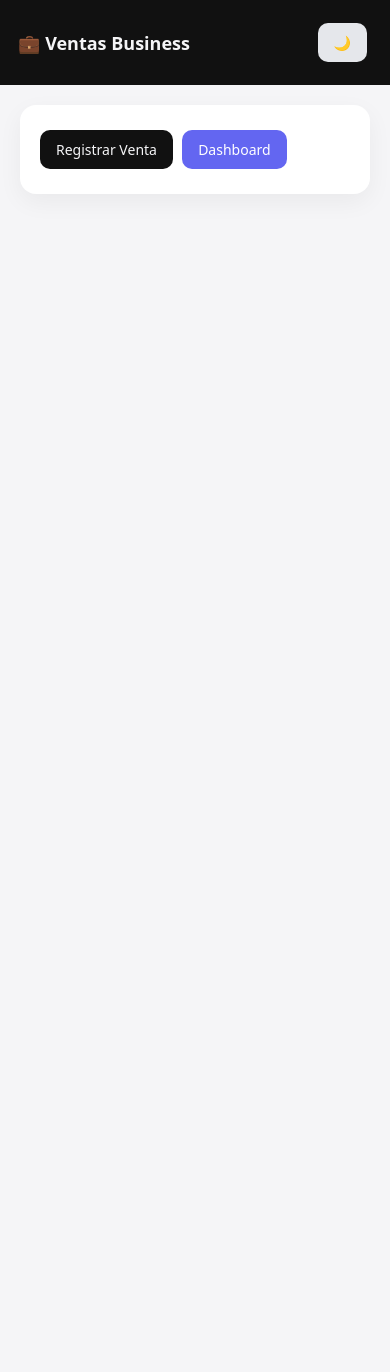
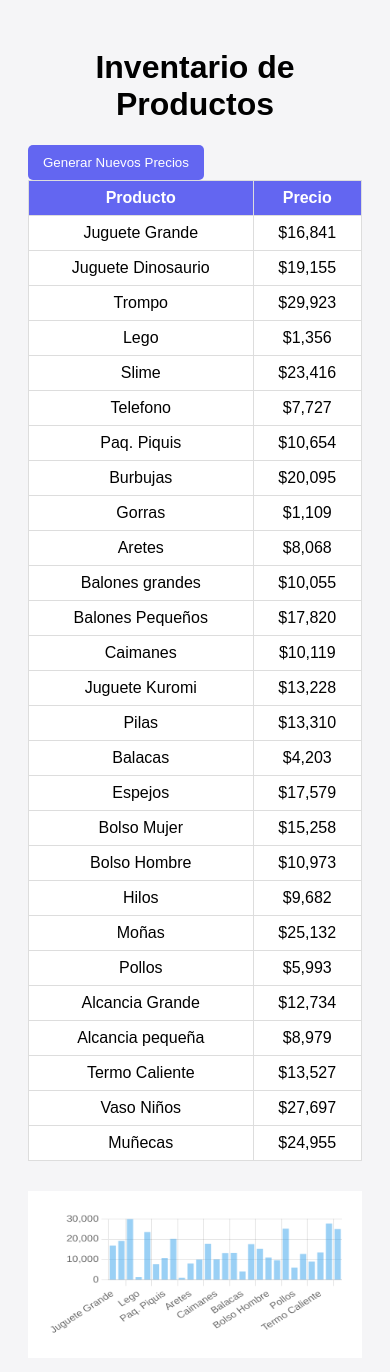
Before and after one commit to JeffersonDiazSalinas/Ventas-APP, a plain HTML site: page index.html in a window 390 px wide. Before the commit the page ends 844 px from the top, so only its background shows below. Drawn offline with nearby package versions, Linux system fonts and the light colour scheme.

Commit message:
Refactor index.html structure and stylingupdate1

```diff
--- a/index.html
+++ b/index.html
@@ -5,305 +5,170 @@
 <meta name="viewport" content="width=device-width, initial-scale=1.0">
 <title>Ventas Business</title>
 
-<!-- Chart.js CDN -->
 <script src="https://cdn.jsdelivr.net/npm/chart.js"></script>
 
 <style>
-:root{
---bg:#f5f5f7;
---card:#ffffff;
---text:#111;
---primary:#111;
---accent:#6366f1;
---soft:#e5e7eb;
+body {
+    font-family: Arial, sans-serif;
+    background: #f5f5f7;
+    padding: 20px;
 }
 
-body.dark{
---bg:#0f172a;
---card:#1e293b;
---text:#f1f5f9;
---primary:#f1f5f9;
---accent:#818cf8;
---soft:#334155;
+h1 {
+    text-align: center;
 }
 
-*{
-margin:0;
-padding:0;
-box-sizing:border-box;
-font-family:system-ui,-apple-system;
+table {
+    width: 100%;
+    border-collapse: collapse;
+    background: white;
+    margin-bottom: 30px;
 }
 
-body{
-background:var(--bg);
-color:var(--text);
-transition:0.3s;
+th, td {
+    padding: 8px;
+    border: 1px solid #ddd;
+    text-align: center;
 }
 
-header{
-padding:18px;
-text-align:center;
-font-weight:600;
-font-size:18px;
-background:var(--primary);
-color:var(--bg);
-display:flex;
-justify-content:space-between;
-align-items:center;
+th {
+    background: #6366f1;
+    color: white;
 }
 
-.container{
-max-width:1000px;
-margin:auto;
-padding:20px;
+button {
+    padding: 10px 15px;
+    background: #6366f1;
+    color: white;
+    border: none;
+    cursor: pointer;
+    border-radius: 5px;
 }
 
-.card{
-background:var(--card);
-padding:20px;
-border-radius:16px;
-box-shadow:0 8px 25px rgba(0,0,0,0.05);
-margin-bottom:20px;
+button:hover {
+    opacity: 0.9;
 }
 
-button{
-border:none;
-padding:10px 16px;
-border-radius:10px;
-cursor:pointer;
-margin:5px 5px 5px 0;
-font-size:14px;
-transition:0.2s;
-}
-
-.btn-primary{background:var(--primary);color:var(--bg);}
-.btn-accent{background:var(--accent);color:white;}
-.btn-soft{background:var(--soft);color:var(--text);}
-
-.section{display:none;}
-
-.product{
-background:var(--soft);
-padding:10px;
-border-radius:10px;
-margin-bottom:8px;
-}
-
-.stats{
-display:flex;
-gap:10px;
-flex-wrap:wrap;
-}
-
-.stat{
-flex:1;
-min-width:150px;
-background:var(--soft);
-padding:12px;
-border-radius:12px;
-text-align:center;
-}
-
-canvas{
-max-height:300px;
-}
-
-@media(max-width:600px){
-.stats{flex-direction:column;}
+canvas {
+    background: white;
+    padding: 20px;
 }
 </style>
 </head>
 <body>
 
-<header>
-💼 Ventas Business
-<button onclick="toggleDark()" class="btn-soft">🌙</button>
-</header>
+<h1>Inventario de Productos</h1>
 
-<div class="container">
+<button onclick="reiniciarPrecios()">Generar Nuevos Precios</button>
 
-<div id="menu">
-<div class="card">
-<button class="btn-primary" onclick="showSection('registro')">Registrar Venta</button>
-<button class="btn-accent" onclick="showSection('historial')">Dashboard</button>
-</div>
-</div>
+<table id="tablaProductos">
+<thead>
+<tr>
+<th>Producto</th>
+<th>Precio</th>
+</tr>
+</thead>
+<tbody>
+</tbody>
+</table>
 
-<div id="registro" class="section">
-<div class="card">
-<h3>Nueva Venta</h3>
-<div id="productList"></div>
-<button class="btn-primary" onclick="validarVenta()">Validar</button>
-</div>
-<div id="resumen"></div>
-<button id="btnGuardar" class="btn-accent" style="display:none;" onclick="guardarVenta()">Guardar</button>
-<button class="btn-soft" onclick="showSection('menu')">Volver</button>
-</div>
-
-<div id="historial" class="section">
-
-<div class="card">
-<h3>Estadísticas</h3>
-<div class="stats" id="estadisticas"></div>
-</div>
-
-<div class="card">
 <canvas id="grafica"></canvas>
-</div>
-
-<div id="historialContenido"></div>
-
-<button class="btn-soft" onclick="showSection('menu')">Volver</button>
-
-</div>
-
-</div>
 
 <script>
-const productosBase=["Aretes","Gorras","Brillos","Bolitrones","Slime",
-"Juguete Grande","Juguete Dinosaurio","Trompo","Balaca","Bolso","Cauchos"];
+const nombresProductos = [
+"Juguete Grande",
+"Juguete Dinosaurio",
+"Trompo",
+"Lego",
+"Slime",
+"Telefono",
+"Paq. Piquis",
+"Burbujas",
+"Gorras",
+"Aretes",
+"Balones grandes",
+"Balones Pequeños",
+"Caimanes",
+"Juguete Kuromi",
+"Pilas",
+"Balacas",
+"Espejos",
+"Bolso Mujer",
+"Bolso Hombre",
+"Hilos",
+"Moñas",
+"Pollos",
+"Alcancia Grande",
+"Alcancia pequeña",
+"Termo Caliente",
+"Vaso Niños",
+"Muñecas"
+];
 
-let productos=[];
-let ventaTemp=null;
-let chart=null;
-
-function generarProductos(){
-productos=productosBase.map(p=>({
-nombre:p,
-precio:Math.floor(Math.random()*20000)+3000
-}));
+function generarPrecio() {
+    return Math.floor(Math.random() * (30000 - 1000 + 1)) + 1000;
 }
 
-function mostrarProductos(){
-let cont=document.getElementById("productList");
-cont.innerHTML="";
-productos.forEach((p,i)=>{
-cont.innerHTML+=`
-<div class="product">
-<label>
-<input type="checkbox" onchange="toggleCantidad(${i})">
-${p.nombre} - $${p.precio.toLocaleString()}
-</label>
-<div id="cant-${i}" style="display:none;">
-Cantidad <input type="number" min="1" value="1">
-</div>
-</div>`;
-});
+function obtenerProductos() {
+    let productosGuardados = localStorage.getItem("productos");
+
+    if (productosGuardados) {
+        return JSON.parse(productosGuardados);
+    } else {
+        const productos = nombresProductos.map(nombre => ({
+            nombre: nombre,
+            precio: generarPrecio()
+        }));
+
+        localStorage.setItem("productos", JSON.stringify(productos));
+        return productos;
+    }
 }
 
-function toggleCantidad(i){
-let check=document.querySelectorAll("#productList input[type=checkbox]")[i];
-document.getElementById("cant-"+i).style.display=
-check.checked?"block":"none";
+function reiniciarPrecios() {
+    localStorage.removeItem("productos");
+    location.reload();
 }
 
-function validarVenta(){
-let items=[],total=0;
-document.querySelectorAll("#productList input[type=checkbox]").forEach((c,i)=>{
-if(c.checked){
-let cant=parseInt(document.querySelector(`#cant-${i} input`).value);
-let subtotal=cant*productos[i].precio;
-total+=subtotal;
-items.push({nombre:productos[i].nombre,cantidad:cant,subtotal});
-}
-});
-if(items.length===0){alert("Selecciona productos");return;}
-ventaTemp={id:Date.now(),fecha:new Date().toISOString().split("T")[0],items,total};
-let html=`<div class="card"><h3>Resumen</h3>`;
-items.forEach(it=>html+=`<p>${it.nombre} x${it.cantidad} - $${it.subtotal.toLocaleString()}</p>`);
-html+=`<strong>Total: $${total.toLocaleString()}</strong></div>`;
-document.getElementById("resumen").innerHTML=html;
-document.getElementById("btnGuardar").style.display="inline-block";
+function mostrarProductos(productos) {
+    const tbody = document.querySelector("#tablaProductos tbody");
+    tbody.innerHTML = "";
+
+    productos.forEach(prod => {
+        const fila = `
+            <tr>
+                <td>${prod.nombre}</td>
+                <td>$${prod.precio.toLocaleString()}</td>
+            </tr>
+        `;
+        tbody.innerHTML += fila;
+    });
 }
 
-function guardarVenta(){
-let historial=JSON.parse(localStorage.getItem("ventasBusiness"))||[];
-historial.push(ventaTemp);
-localStorage.setItem("ventasBusiness",JSON.stringify(historial));
-ventaTemp=null;
-document.getElementById("resumen").innerHTML="";
-document.getElementById("btnGuardar").style.display="none";
-generarProductos();
-mostrarProductos();
-alert("Venta guardada ✅");
+function crearGrafica(productos) {
+    const ctx = document.getElementById("grafica");
+
+    new Chart(ctx, {
+        type: "bar",
+        data: {
+            labels: productos.map(p => p.nombre),
+            datasets: [{
+                label: "Precio",
+                data: productos.map(p => p.precio)
+            }]
+        },
+        options: {
+            responsive: true,
+            plugins: {
+                legend: { display: false }
+            }
+        }
+    });
 }
 
-function mostrarHistorial(){
-let historial=JSON.parse(localStorage.getItem("ventasBusiness"))||[];
-let cont=document.getElementById("historialContenido");
-cont.innerHTML="";
-if(historial.length===0){
-cont.innerHTML="<div class='card'>No hay ventas.</div>";
-return;
-}
-
-let totalGeneral=0;
-let ventasPorDia={};
-
-historial.forEach(v=>{
-totalGeneral+=v.total;
-if(!ventasPorDia[v.fecha]) ventasPorDia[v.fecha]=0;
-ventasPorDia[v.fecha]+=v.total;
-
-let card=`<div class="card"><h4>${v.fecha}</h4>`;
-v.items.forEach(it=>{
-card+=`<p>${it.nombre} x${it.cantidad} - $${it.subtotal.toLocaleString()}</p>`;
-});
-card+=`<strong>Total: $${v.total.toLocaleString()}</strong></div>`;
-cont.innerHTML+=card;
-});
-
-document.getElementById("estadisticas").innerHTML=`
-<div class="stat"><strong>Total Ventas</strong><br>${historial.length}</div>
-<div class="stat"><strong>Total General</strong><br>$${totalGeneral.toLocaleString()}</div>
-`;
-
-crearGrafica(ventasPorDia);
-}
-
-function crearGrafica(data){
-let ctx=document.getElementById("grafica").getContext("2d");
-if(chart) chart.destroy();
-chart=new Chart(ctx,{
-type:"bar",
-data:{
-labels:Object.keys(data),
-datasets:[{
-label:"Ventas por Día",
-data:Object.values(data),
-backgroundColor:"#6366f1"
-}]
-},
-options:{responsive:true}
-});
-}
-
-function showSection(id){
-document.getElementById("menu").style.display="none";
-document.getElementById("registro").style.display="none";
-document.getElementById("historial").style.display="none";
-
-if(id==="menu") document.getElementById("menu").style.display="block";
-if(id==="registro"){
-document.getElementById("registro").style.display="block";
-generarProductos();
-mostrarProductos();
-}
-if(id==="historial"){
-document.getElementById("historial").style.display="block";
-mostrarHistorial();
-}
-}
-
-function toggleDark(){
-document.body.classList.toggle("dark");
-}
-
-if(window.matchMedia('(prefers-color-scheme: dark)').matches){
-document.body.classList.add("dark");
-}
-
-showSection("menu");
+const productos = obtenerProductos();
+mostrarProductos(productos);
+crearGrafica(productos);
 </script>
 
 </body>
```
